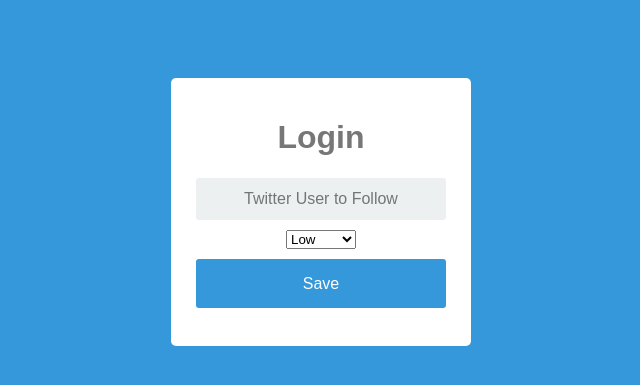
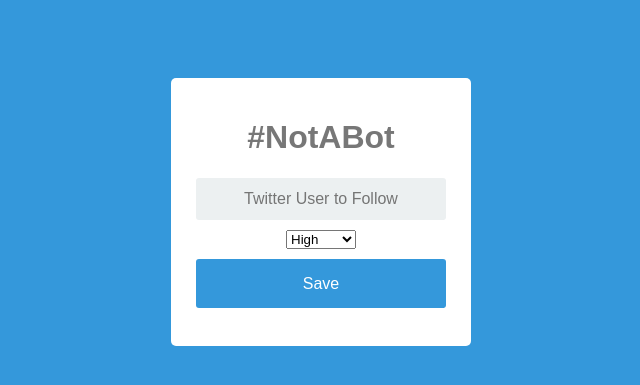
Before and after one commit to rsheyd/Twitter-Oliver, a Flask app: page / in a window 1280 px wide. Shown: the top 385 px of the page, without its empty margins (319-959 px from the left). Run offline with Flask 2, Linux system fonts and the light colour scheme.

Commit message:
Testing Should Run updated Login to say #NotABot

```diff
--- a/mfwp/hello.py
+++ b/mfwp/hello.py
@@ -15,6 +15,7 @@ api = twitter.Api(consumer_key='BqeKHaVy4Y7bUltpLuIUagA4y',consumer_secret='Oxqs
 theVolume = ''
 volNum = 1
 
+
 pygame.mixer.init()
 
 app = Flask(__name__)
@@ -25,6 +26,7 @@ def home():
 
 @app.route('/', methods=['POST'])
 def do_admin_login():
+	shouldRun = False
 	theUsersName = request.form['handle']
 	print(theUsersName)
 	if request.form['volume'] == 'Low':
@@ -35,11 +37,12 @@ def do_admin_login():
 		volNum = 1
 	theVolume = volNum
 	print(theVolume)
-	play_tweets(theUsersName)
+	shouldRun = True
+	play_tweets(theUsersName, shouldRun)
 	return home()
 
 
-def play_tweets(username):
+def play_tweets(username,shouldRun):
 	currentStatus = api.GetUserTimeline(screen_name=username,count=1)
 	oldStatus = currentStatus
 
@@ -47,7 +50,7 @@ def play_tweets(username):
 				tweetText = s.text
 				print(tweetText)
 
-	while True:
+	while shouldRun:
 		currentStatus = api.GetUserTimeline(screen_name=username,count=1)
 
 		if (currentStatus != oldStatus):
--- a/mfwp/templates/login.html
+++ b/mfwp/templates/login.html
@@ -6,7 +6,7 @@
 	<div class="login">
 		<div class="login-screen">
 			<div class="app-title">
-				<h1>Login</h1>
+				<h1>#NotABot</h1>
 			</div>
 
 			<div class="login-form">
@@ -17,9 +17,9 @@
 
 				<div class="control-group">
 				<select name="volume">
-				  <option value="low">Low</option>
-				  <option value="medium">Medium</option>
-				  <option value="High">High</option>
+					<option value="High">High</option>
+					<option value="Medium">Medium</option>
+					<option value="Low">Low</option>
 				</select>
 				</div>
 
```
